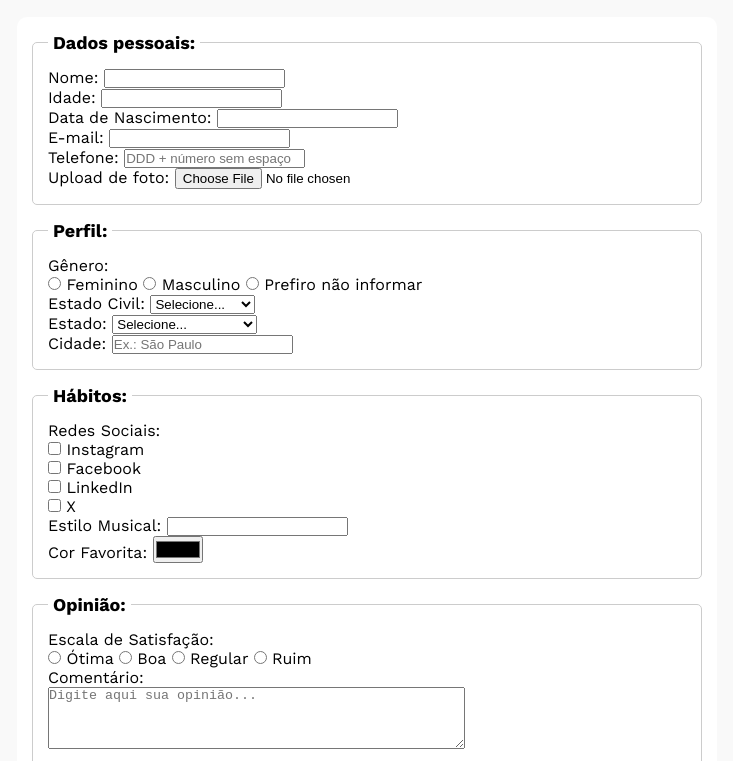
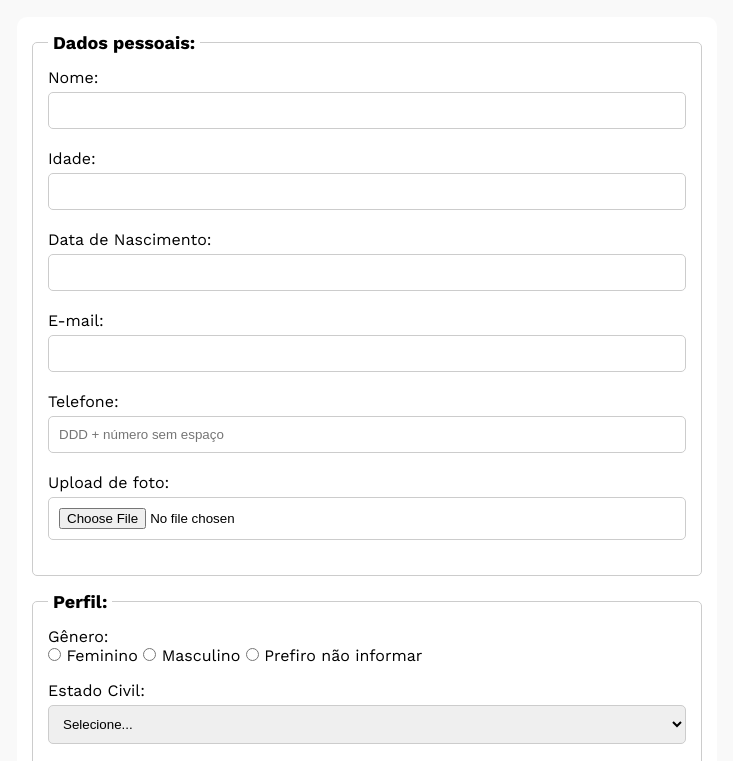
Before and after one commit to carolinarlima/culturama, a plain HTML site: page index.html in a window 1280 px wide. Shown: the part 127-888 px from the top of the page, without its empty margins (273-1006 px from the left). Drawn offline with nearby package versions, Linux system fonts and the light colour scheme.

Commit message:
Adiciona estilos de css no formulário

```diff
--- a/css/style.css
+++ b/css/style.css
@@ -46,3 +46,30 @@ legend{
     font-size: 18px;
     padding: 0 5px;
 }
+
+label{
+    display: inline-block;
+    margin-bottom: 5px;
+}
+
+input, select, textarea{
+    width: 100%;
+    padding: 10px;
+    margin-bottom: 20px;
+    border: 1px solid #cccccc;
+    border-radius: 5px;
+}
+
+textarea{
+    min-height: 100px;
+}
+
+input[type="radio"],
+input[type="checkbox"]{
+    width: auto;
+}
+
+input[type="color"]{
+    width: auto;
+    padding: 0 5px;
+}
--- a/index.html
+++ b/index.html
@@ -163,7 +163,7 @@
 
                     <label for="mensagem">Comentário:</label>
                     <br>
-                    <textarea id="mensagem" name="comentario" rows="4" cols="50"placeholder="Digite aqui sua opinião..."></textarea>
+                    <textarea id="mensagem" name="comentario" placeholder="Digite aqui sua opinião..."></textarea>
             </fieldset>
 
             <fieldset>
```
